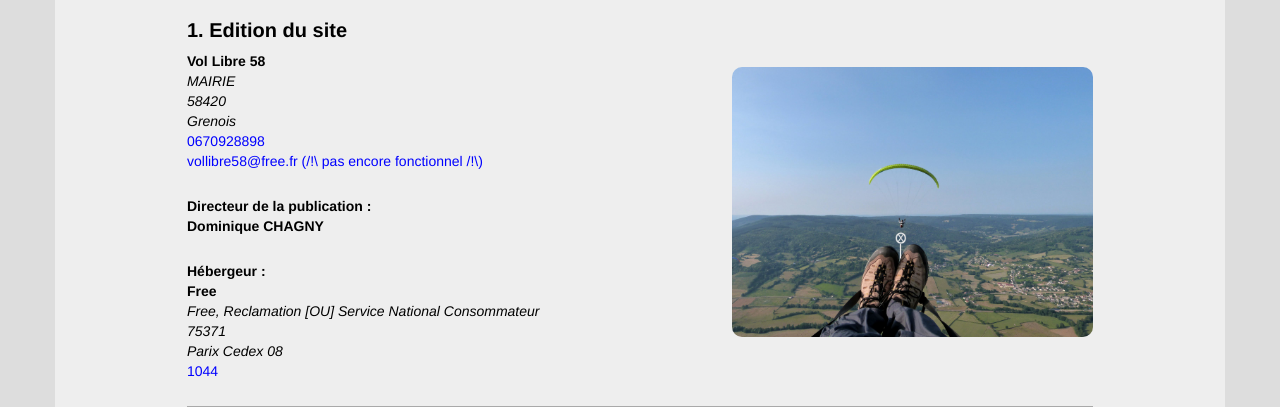
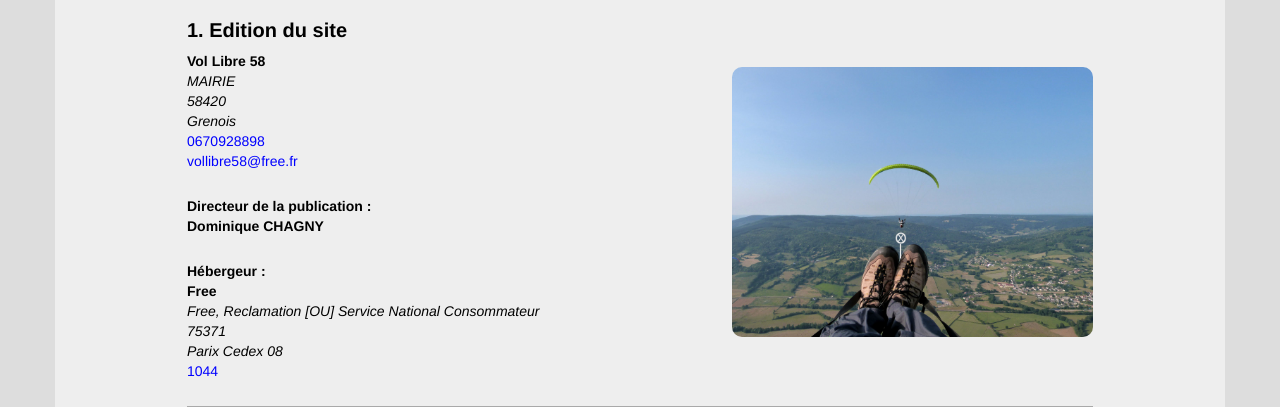
Before and after one commit to GuillaumeVrill/vollibre58, a PHP site: page /?page=mentions in a window 1280 px wide. Shown: the part 854-1261 px from the top of the page. Run offline with PHP 8.4, Linux system fonts and the light colour scheme.

Commit message:
mail fonctionnel, suppression de l'avertissement sur le mail du club

```diff
--- a/vue/corps_mentions.php
+++ b/vue/corps_mentions.php
@@ -14,7 +14,7 @@
                                 <div class="ville">Grenois</div>
                             </div>
                             <div class="telephone">0670928898</div>
-                            <div class="mail">vollibre58@free.fr (/!\ pas encore fonctionnel /!\)</div>
+                            <div class="mail">vollibre58@free.fr</div>
                         </div>
                         <div class="infos">
                             <div class="fonction">Directeur de la publication : </div>
```
